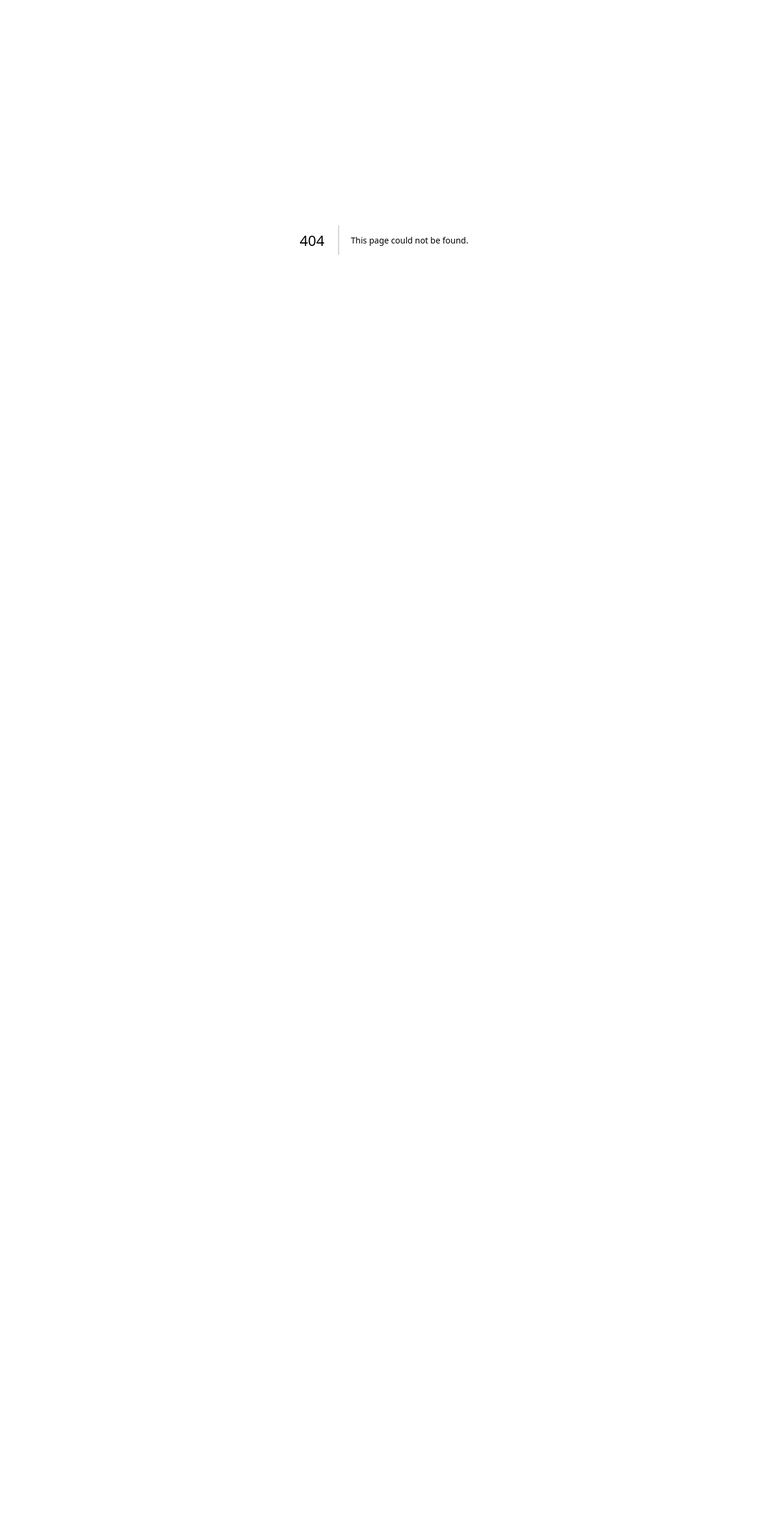
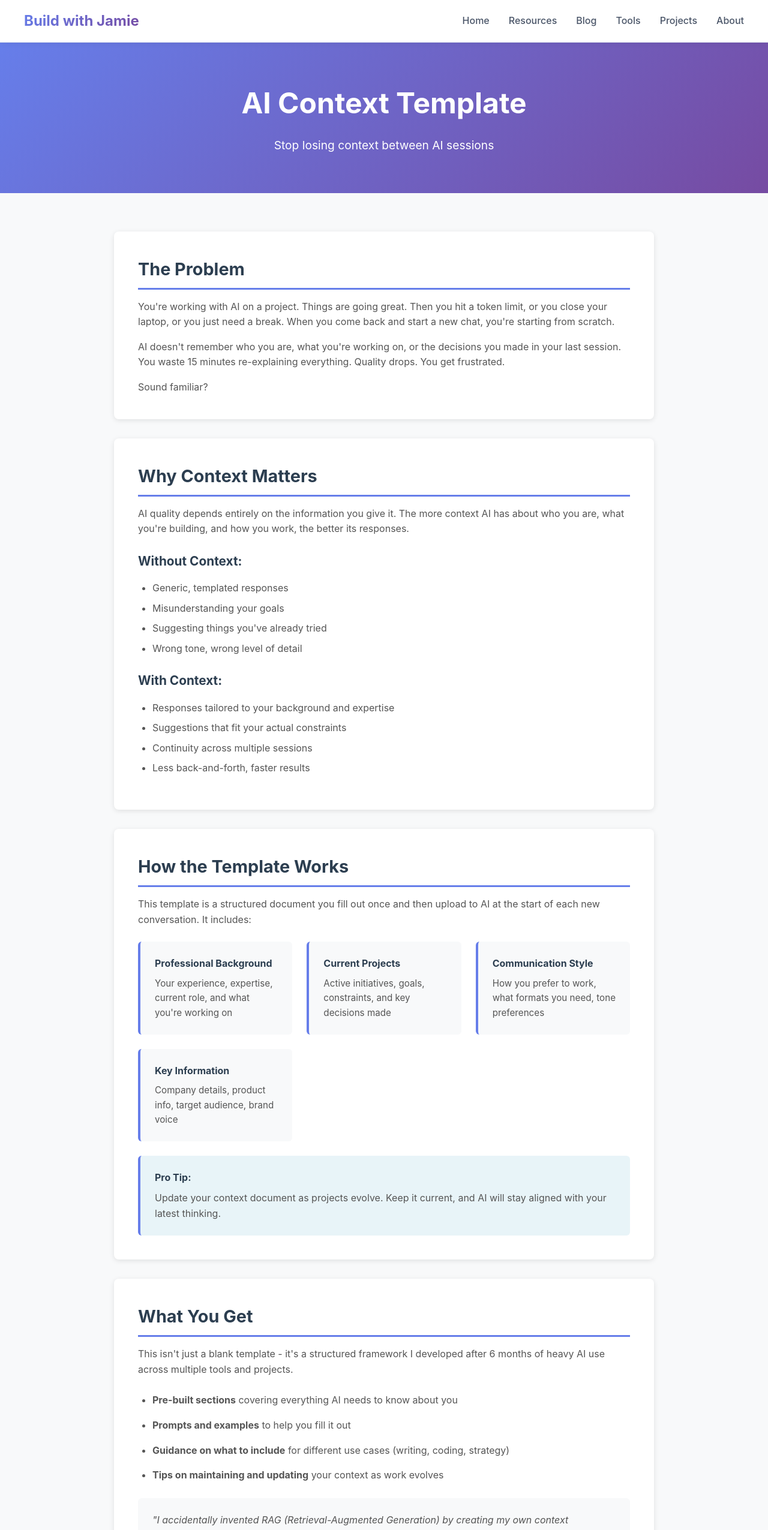
Before and after one commit to givemetheballai-debug/Buildwithjamie, a Next.js app: page /resources/context-template in a window 1280 px wide. Before the commit this address had no page. Shown: the top 2551 px of the page at 60% size. Before the commit the page ends 800 px from the top, so only its background shows below. Built offline with nearby package versions, Linux system fonts and the light colour scheme.

Commit message:
Add files via upload

```diff
--- /dev/null
+++ b/app/resources/context-template/page.js
@@ -0,0 +1,173 @@
+import Navigation from '../../../components/Navigation'
+import Footer from '../../../components/Footer'
+import Link from 'next/link'
+
+export default function ContextTemplate() {
+  return (
+    <>
+      <Navigation />
+
+      {/* Hero */}
+      <div style={{
+        marginTop: '70px',
+        padding: '4rem 2rem',
+        textAlign: 'center',
+        background: 'linear-gradient(135deg, #667eea 0%, #764ba2 100%)',
+        color: 'white'
+      }}>
+        <h1 style={{fontSize: '3rem', marginBottom: '1rem'}}>AI Context Template</h1>
+        <p style={{fontSize: '1.2rem'}}>Stop losing context between AI sessions</p>
+      </div>
+
+      <section style={{padding: '4rem 2rem', background: '#f8f9fa'}}>
+        <div style={{maxWidth: '900px', margin: '0 auto'}}>
+
+          {/* The Problem */}
+          <div style={{background: 'white', padding: '2.5rem', borderRadius: '8px', boxShadow: '0 2px 8px rgba(0,0,0,0.1)', marginBottom: '2rem'}}>
+            <h2 style={{color: '#2c3e50', marginBottom: '1rem', fontSize: '1.8rem', borderBottom: '3px solid #667eea', paddingBottom: '0.5rem'}}>The Problem</h2>
+            <p style={{color: '#555', marginBottom: '1rem'}}>
+              You're working with AI on a project. Things are going great. Then you hit a token limit, or you close your laptop, or you just need a break. When you come back and start a new chat, you're starting from scratch.
+            </p>
+            <p style={{color: '#555', marginBottom: '1rem'}}>
+              AI doesn't remember who you are, what you're working on, or the decisions you made in your last session. You waste 15 minutes re-explaining everything. Quality drops. You get frustrated.
+            </p>
+            <p style={{color: '#555'}}>
+              Sound familiar?
+            </p>
+          </div>
+
+          {/* Why Context Matters */}
+          <div style={{background: 'white', padding: '2.5rem', borderRadius: '8px', boxShadow: '0 2px 8px rgba(0,0,0,0.1)', marginBottom: '2rem'}}>
+            <h2 style={{color: '#2c3e50', marginBottom: '1rem', fontSize: '1.8rem', borderBottom: '3px solid #667eea', paddingBottom: '0.5rem'}}>Why Context Matters</h2>
+            <p style={{color: '#555', marginBottom: '1.5rem'}}>
+              AI quality depends entirely on the information you give it. The more context AI has about who you are, what you're building, and how you work, the better its responses.
+            </p>
+
+            <h3 style={{color: '#2c3e50', marginTop: '1.5rem', marginBottom: '0.8rem', fontSize: '1.3rem'}}>Without Context:</h3>
+            <ul style={{color: '#555', margin: '1rem 0 1.5rem 1.5rem'}}>
+              <li style={{marginBottom: '0.5rem'}}>Generic, templated responses</li>
+              <li style={{marginBottom: '0.5rem'}}>Misunderstanding your goals</li>
+              <li style={{marginBottom: '0.5rem'}}>Suggesting things you've already tried</li>
+              <li style={{marginBottom: '0.5rem'}}>Wrong tone, wrong level of detail</li>
+            </ul>
+
+            <h3 style={{color: '#2c3e50', marginTop: '1.5rem', marginBottom: '0.8rem', fontSize: '1.3rem'}}>With Context:</h3>
+            <ul style={{color: '#555', margin: '1rem 0 1rem 1.5rem'}}>
+              <li style={{marginBottom: '0.5rem'}}>Responses tailored to your background and expertise</li>
+              <li style={{marginBottom: '0.5rem'}}>Suggestions that fit your actual constraints</li>
+              <li style={{marginBottom: '0.5rem'}}>Continuity across multiple sessions</li>
+              <li style={{marginBottom: '0.5rem'}}>Less back-and-forth, faster results</li>
+            </ul>
+          </div>
+
+          {/* How the Template Works */}
+          <div style={{background: 'white', padding: '2.5rem', borderRadius: '8px', boxShadow: '0 2px 8px rgba(0,0,0,0.1)', marginBottom: '2rem'}}>
+            <h2 style={{color: '#2c3e50', marginBottom: '1rem', fontSize: '1.8rem', borderBottom: '3px solid #667eea', paddingBottom: '0.5rem'}}>How the Template Works</h2>
+            <p style={{color: '#555', marginBottom: '1.5rem'}}>
+              This template is a structured document you fill out once and then upload to AI at the start of each new conversation. It includes:
+            </p>
+
+            <div style={{display: 'grid', gridTemplateColumns: 'repeat(auto-fit, minmax(250px, 1fr))', gap: '1.5rem', margin: '1.5rem 0'}}>
+              <div style={{background: '#f8f9fa', padding: '1.5rem', borderRadius: '6px', borderLeft: '4px solid #667eea'}}>
+                <h4 style={{color: '#2c3e50', marginBottom: '0.5rem'}}>Professional Background</h4>
+                <p style={{color: '#555', fontSize: '0.95rem'}}>Your experience, expertise, current role, and what you're working on</p>
+              </div>
+
+              <div style={{background: '#f8f9fa', padding: '1.5rem', borderRadius: '6px', borderLeft: '4px solid #667eea'}}>
+                <h4 style={{color: '#2c3e50', marginBottom: '0.5rem'}}>Current Projects</h4>
+                <p style={{color: '#555', fontSize: '0.95rem'}}>Active initiatives, goals, constraints, and key decisions made</p>
+              </div>
+
+              <div style={{background: '#f8f9fa', padding: '1.5rem', borderRadius: '6px', borderLeft: '4px solid #667eea'}}>
+                <h4 style={{color: '#2c3e50', marginBottom: '0.5rem'}}>Communication Style</h4>
+                <p style={{color: '#555', fontSize: '0.95rem'}}>How you prefer to work, what formats you need, tone preferences</p>
+              </div>
+
+              <div style={{background: '#f8f9fa', padding: '1.5rem', borderRadius: '6px', borderLeft: '4px solid #667eea'}}>
+                <h4 style={{color: '#2c3e50', marginBottom: '0.5rem'}}>Key Information</h4>
+                <p style={{color: '#555', fontSize: '0.95rem'}}>Company details, product info, target audience, brand voice</p>
+              </div>
+            </div>
+
+            <div style={{background: '#e8f4f8', padding: '1.5rem', borderRadius: '6px', marginTop: '1.5rem', borderLeft: '4px solid #667eea'}}>
+              <strong style={{color: '#2c3e50', display: 'block', marginBottom: '0.5rem'}}>Pro Tip:</strong>
+              <p style={{color: '#555', margin: 0}}>Update your context document as projects evolve. Keep it current, and AI will stay aligned with your latest thinking.</p>
+            </div>
+          </div>
+
+          {/* What You Get */}
+          <div style={{background: 'white', padding: '2.5rem', borderRadius: '8px', boxShadow: '0 2px 8px rgba(0,0,0,0.1)', marginBottom: '2rem'}}>
+            <h2 style={{color: '#2c3e50', marginBottom: '1rem', fontSize: '1.8rem', borderBottom: '3px solid #667eea', paddingBottom: '0.5rem'}}>What You Get</h2>
+            <p style={{color: '#555', marginBottom: '1.5rem'}}>
+              This isn't just a blank template - it's a structured framework I developed after 6 months of heavy AI use across multiple tools and projects.
+            </p>
+
+            <ul style={{color: '#555', margin: '1rem 0 1rem 1.5rem', lineHeight: '1.8'}}>
+              <li style={{marginBottom: '0.8rem'}}><strong>Pre-built sections</strong> covering everything AI needs to know about you</li>
+              <li style={{marginBottom: '0.8rem'}}><strong>Prompts and examples</strong> to help you fill it out</li>
+              <li style={{marginBottom: '0.8rem'}}><strong>Guidance on what to include</strong> for different use cases (writing, coding, strategy)</li>
+              <li style={{marginBottom: '0.8rem'}}><strong>Tips on maintaining and updating</strong> your context as work evolves</li>
+            </ul>
+
+            <div style={{background: '#f8f9fa', padding: '1.5rem', borderRadius: '6px', marginTop: '1.5rem'}}>
+              <p style={{color: '#555', margin: 0, fontStyle: 'italic'}}>
+                "I accidentally invented RAG (Retrieval-Augmented Generation) by creating my own context management system. This template is the result of that discovery - a practical tool anyone can use to get better AI results."
+              </p>
+            </div>
+          </div>
+
+          {/* Download CTA */}
+          <div style={{
+            padding: '3rem',
+            background: 'linear-gradient(135deg, #667eea 0%, #764ba2 100%)',
+            borderRadius: '12px',
+            textAlign: 'center',
+            color: 'white'
+          }}>
+            <div style={{fontSize: '3rem', marginBottom: '1rem'}}>📄</div>
+            <h3 style={{fontSize: '2rem', marginBottom: '1rem'}}>
+              Download the Template
+            </h3>
+            <p style={{marginBottom: '2rem', opacity: '0.95', fontSize: '1.1rem'}}>
+              Free. No email required. Start using it today.
+            </p>
+            <a
+              href="/AI_Context_Template.docx"
+              download
+              style={{
+                display: 'inline-block',
+                padding: '1rem 2.5rem',
+                background: 'white',
+                color: '#667eea',
+                borderRadius: '8px',
+                textDecoration: 'none',
+                fontWeight: '600',
+                fontSize: '1.1rem',
+                boxShadow: '0 4px 12px rgba(0,0,0,0.15)'
+              }}
+            >
+              Download Template →
+            </a>
+          </div>
+
+          {/* Next Steps */}
+          <div style={{marginTop: '2rem', textAlign: 'center'}}>
+            <p style={{color: '#4a5568', marginBottom: '1rem'}}>
+              Want to learn more about using AI effectively?
+            </p>
+            <Link href="/resources/explainers" style={{
+              color: '#667eea',
+              textDecoration: 'underline',
+              fontSize: '1.1rem'
+            }}>
+              Read the Intro to AI Guide
+            </Link>
+          </div>
+
+        </div>
+      </section>
+
+      <Footer />
+    </>
+  )
+}
```
